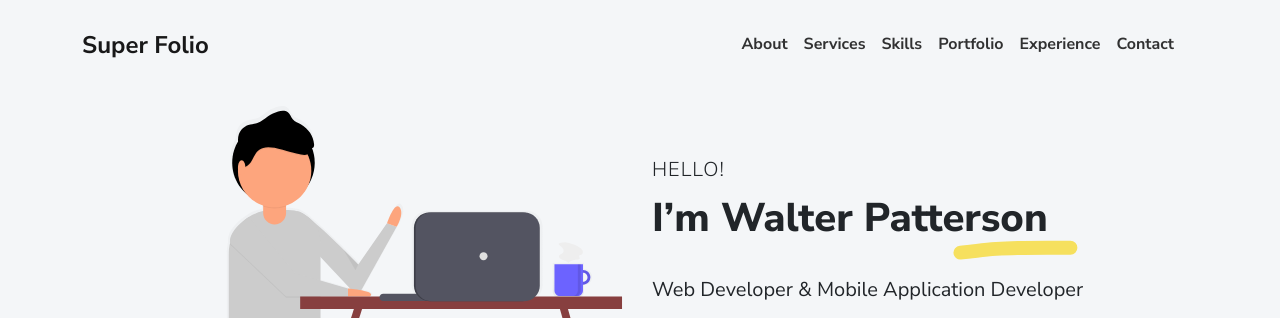
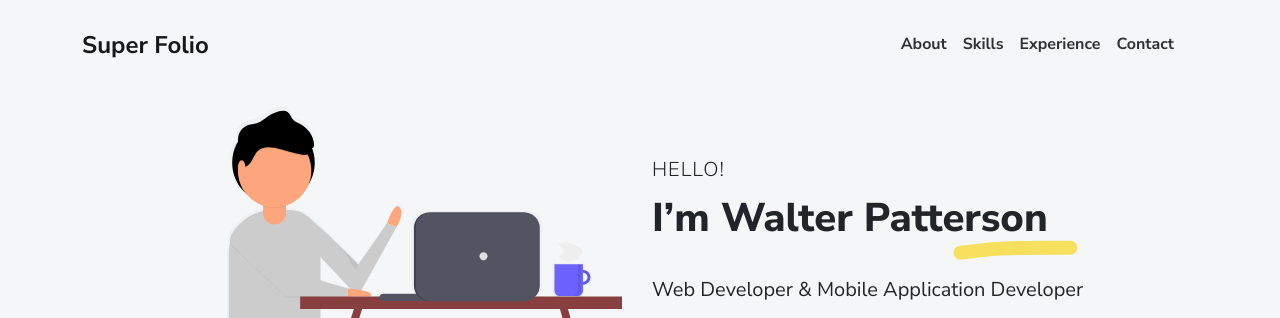
Before and after one commit to alihassan9957/CV-ali-hassan, a plain HTML site: page index.html in a window 1280 px wide. Shown: the top 318 px of the page. Drawn offline with Linux system fonts and the light colour scheme.

Commit message:
Update index.html

```diff
--- a/index.html
+++ b/index.html
@@ -5,7 +5,7 @@
     <meta charset="UTF-8">
     <meta http-equiv="X-UA-Compatible" content="IE=edge">
     <meta name="viewport" content="width=device-width, initial-scale=1">
-    <title>Super Folio</title>
+    <title>CV-Ali_Hassan</title>
     <link rel="preconnect" href="https://fonts.gstatic.com" crossorigin="crossorigin"/>
     <link rel="preload" as="style" href="https://fonts.googleapis.com/css2?family=Nunito+Sans:wght@300;400;700;800&amp;display=swap"/>
     <link rel="stylesheet" href="https://fonts.googleapis.com/css2?family=Nunito+Sans:wght@300;400;700;800&amp;display=swap" media="print" onload="this.media='all'"/>
@@ -34,9 +34,9 @@
           <div class="collapse navbar-collapse" id="navbarSupportedContent">
             <ul class="navbar-nav ms-auto me-2">
               <li class="nav-item"><a class="nav-link" href="#about">About</a></li>
-              <li class="nav-item"><a class="nav-link" href="#services">Services</a></li>
+
               <li class="nav-item"><a class="nav-link" href="#skills">Skills</a></li>
-              <li class="nav-item"><a class="nav-link" href="#portfolio">Portfolio</a></li>
+
               <li class="nav-item"><a class="nav-link" href="#experience">Experience</a></li>
               <li class="nav-item"><a class="nav-link" href="#contact">Contact</a></li>
             </ul>
```
